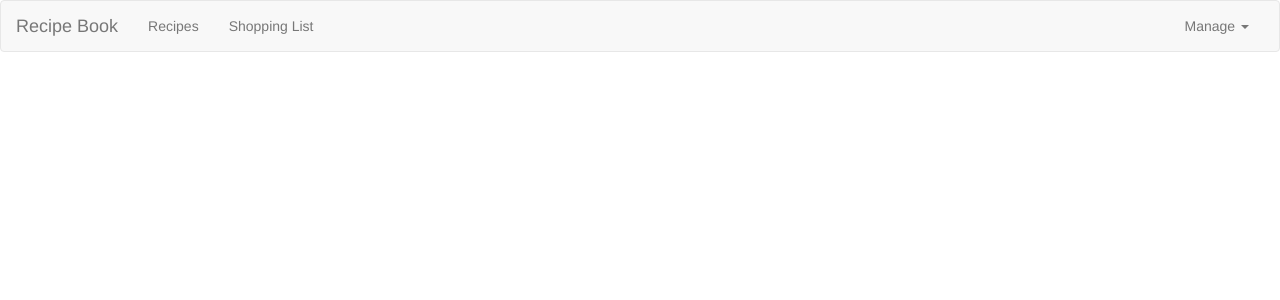
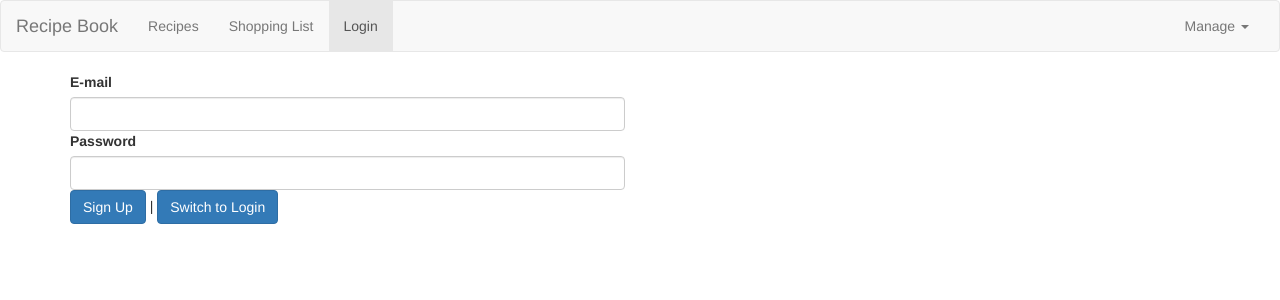
Before and after one commit to jsolis1302/shop-recipe, an Angular app: page /auth in a window 1280 px wide. Before the commit this address led to /. Shown: the top 300 px of the page. Built offline with nearby package versions, Linux system fonts and the light colour scheme.

Commit message:
Lecture 286
Adding the Auth page

```diff
--- a/src/app/app-routing.module.ts
+++ b/src/app/app-routing.module.ts
@@ -6,6 +6,7 @@ import { RecipeStartComponent } from "./recipes/recipe-start/recipe-start.compon
 import { RecipeDetailComponent } from "./recipes/recipe-detail/recipe-detail.component";
 import { RecipeEditComponent } from "./recipes/recipe-edit/recipe-edit.component";
 import { RecipeResolverService } from "./recipes/recipe-resolver.service";
+import { AuthComponent } from "./auth/auth.component";
 
 const appRoutes: Routes =[
     { path: '', redirectTo: '/recipes', pathMatch: 'full'},
@@ -17,6 +18,7 @@ const appRoutes: Routes =[
 
     ]},
     { path: 'shopping-list', component: ShoppingListComponent },
+    { path: 'auth', component: AuthComponent }
 ]
 @NgModule({
     imports: [RouterModule.forRoot(appRoutes)],
--- a/src/app/app.module.ts
+++ b/src/app/app.module.ts
@@ -17,6 +17,7 @@ import { AppRoutingModule } from './app-routing.module';
 import { RecipeStartComponent } from './recipes/recipe-start/recipe-start.component';
 import { RecipeEditComponent } from './recipes/recipe-edit/recipe-edit.component';
 import { RecipeService } from './recipes/recipe.service';
+import { AuthComponent } from './auth/auth.component';
 
 
 @NgModule({
@@ -32,6 +33,7 @@ import { RecipeService } from './recipes/recipe.service';
     DropdownDirective,
     RecipeStartComponent,
     RecipeEditComponent,
+    AuthComponent,
 
   ],
   imports: [
--- /dev/null
+++ b/src/app/auth/auth.component.html
@@ -0,0 +1,18 @@
+<div class="row">
+  <div class="col-xs-12 col-md-6 col-md-offset3">
+    <form>
+      <div class="forms-group">
+        <label for="email">E-mail</label>
+        <input type="email" id = "email" class="form-control" >
+      </div>
+      <div class="forms-group">
+        <label for="password">Password</label>
+        <input type="password" id = "password" class="form-control" >
+      </div>
+      <div>
+        <button class="btn btn-primary">Sign Up</button> |
+        <button class="btn btn-primary">Switch to Login</button>
+      </div>
+    </form>
+  </div>
+</div>
--- /dev/null
+++ b/src/app/auth/auth.component.ts
@@ -0,0 +1,15 @@
+import { Component, OnInit } from '@angular/core';
+
+@Component({
+  selector: 'app-auth',
+  templateUrl: './auth.component.html',
+  styleUrls: ['./auth.component.css']
+})
+export class AuthComponent implements OnInit {
+
+  constructor() { }
+
+  ngOnInit() {
+  }
+
+}
--- a/src/app/header/header.component.html
+++ b/src/app/header/header.component.html
@@ -10,6 +10,7 @@
         <li><a href="#" (click)="onSelect('shopping-list')">Shopping List</a></li> -->
         <li routerLinkActive ="active"><a routerLink="/recipes">Recipes</a></li>
         <li routerLinkActive ="active"><a routerLink="/shopping-list">Shopping List</a></li>
+        <li routerLinkActive ="active"><a routerLink="/auth">Login</a></li>
       </ul>
       <ul class="nav navbar-nav navbar-right">
         <li class="dropdown" appDropdown>
```
Also changed, not shown: src/app/auth/auth.component.css (added), 1 other file (tests, documents, lock files or other folders).
